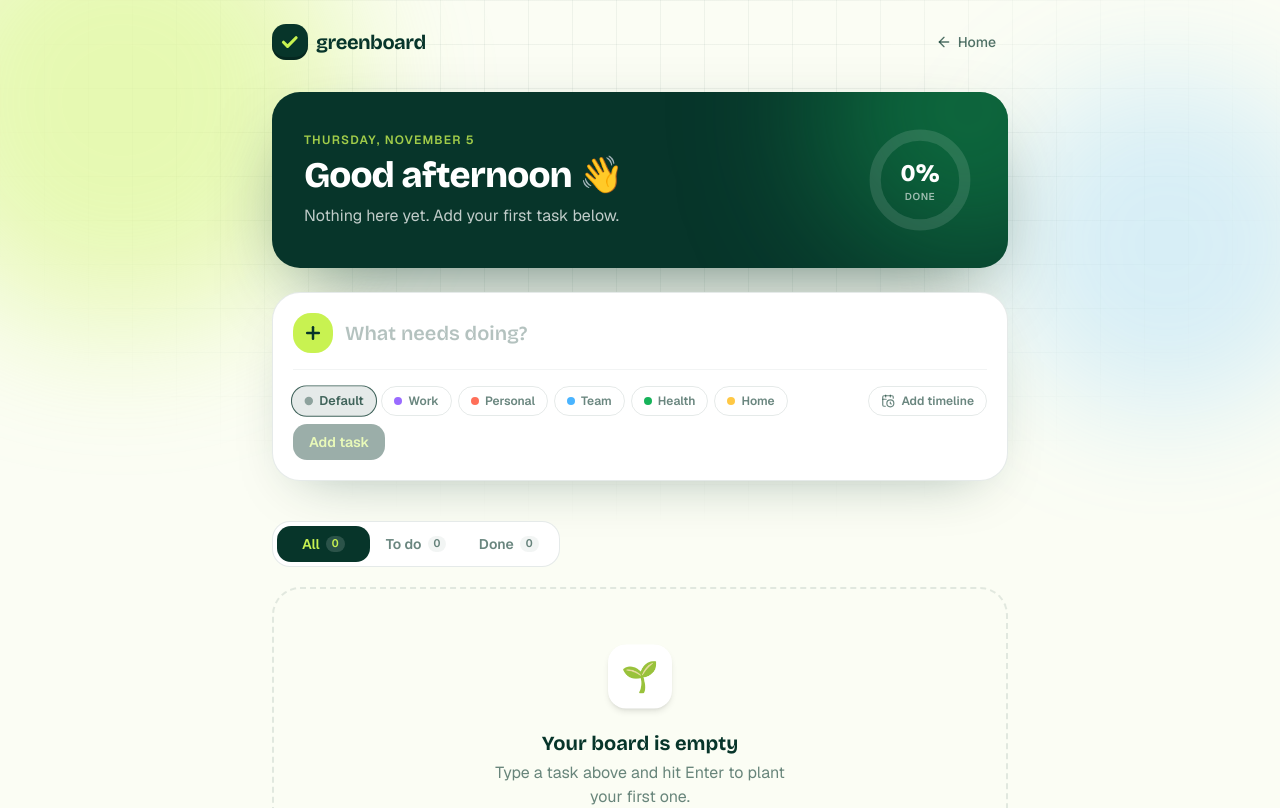
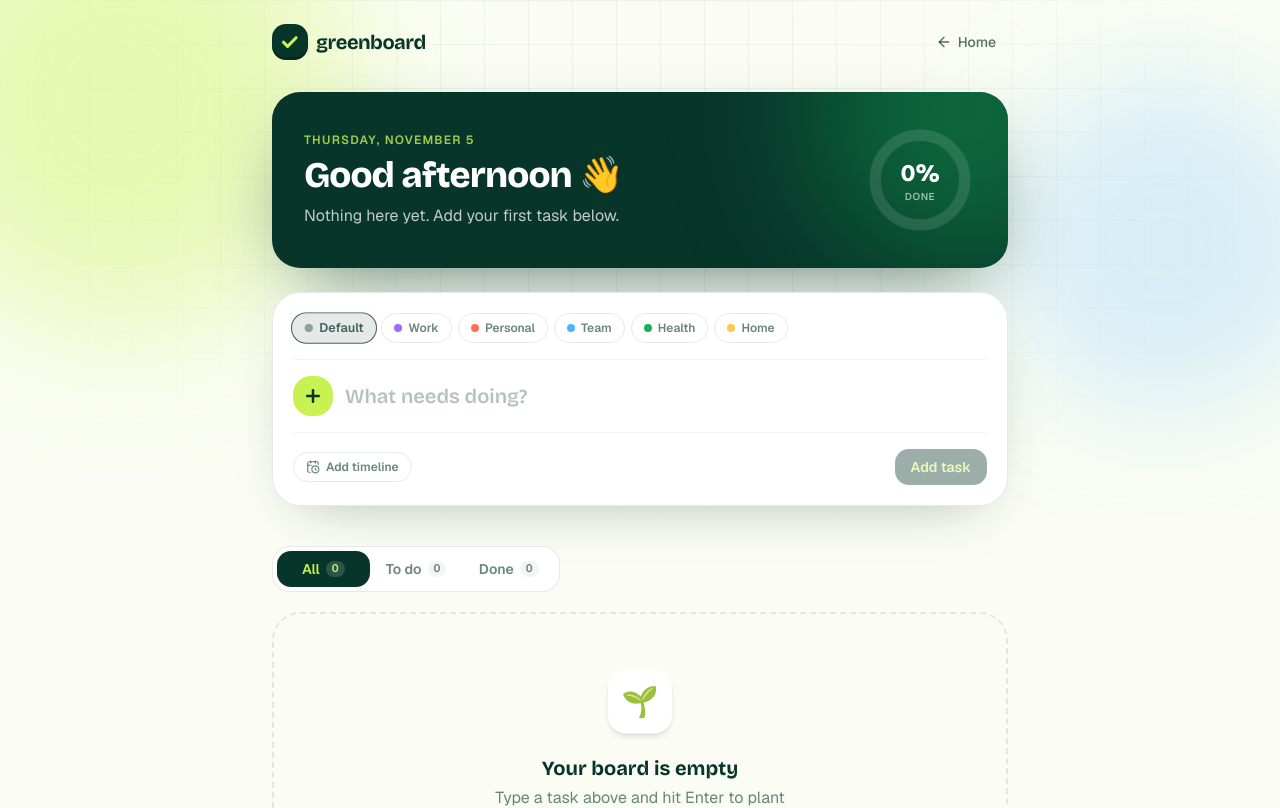
Before and after one commit to chriftech/greenboard, a Next.js app: page /board in a window 1280 px wide. Shown: the top 808 px of the page. Built offline with nearby package versions, Linux system fonts and the light colour scheme.

Commit message:
feat: move tag picker to the top of the new-task form
Tags now come first, above the task input. "Add timeline" and "Add task"
share their own row at the bottom of the form.

```diff
--- a/components/board/board-app.tsx
+++ b/components/board/board-app.tsx
@@ -336,27 +336,8 @@ function Composer() {
       className="gb-rise mt-6 rounded-[28px] border border-forest/10 bg-white p-4 shadow-[0_20px_60px_-30px_rgb(7_53_42/0.4)] sm:p-5"
       style={{ animationDelay: "120ms" }}
     >
-      <label htmlFor="new-task" className="sr-only">
-        New task
-      </label>
-      <div className="flex items-center gap-3">
-        <span className="grid size-10 shrink-0 place-items-center rounded-2xl bg-zest">
-          <Plus className="size-5" strokeWidth={3} />
-        </span>
-        <input
-          ref={inputRef}
-          id="new-task"
-          value={title}
-          onChange={(e) => setTitle(e.target.value)}
-          placeholder="What needs doing?"
-          autoComplete="off"
-          autoFocus
-          maxLength={140}
-          className="min-w-0 flex-1 bg-transparent font-display text-xl font-semibold placeholder:text-forest/30 focus:outline-none"
-        />
-      </div>
-
-      <div className="mt-4 flex flex-wrap items-center gap-2 border-t border-forest/5 pt-4">
+      {/* Tag first, so it's chosen before typing the task. */}
+      <div className="border-b border-forest/5 pb-4">
         <div role="radiogroup" aria-label="Tag" className="flex flex-wrap gap-1.5">
           {TAGS.map((t) => (
             <button
@@ -376,12 +357,34 @@ function Composer() {
             </button>
           ))}
         </div>
+      </div>
 
+      <label htmlFor="new-task" className="sr-only">
+        New task
+      </label>
+      <div className="mt-4 flex items-center gap-3">
+        <span className="grid size-10 shrink-0 place-items-center rounded-2xl bg-zest">
+          <Plus className="size-5" strokeWidth={3} />
+        </span>
+        <input
+          ref={inputRef}
+          id="new-task"
+          value={title}
+          onChange={(e) => setTitle(e.target.value)}
+          placeholder="What needs doing?"
+          autoComplete="off"
+          autoFocus
+          maxLength={140}
+          className="min-w-0 flex-1 bg-transparent font-display text-xl font-semibold placeholder:text-forest/30 focus:outline-none"
+        />
+      </div>
+
+      <div className="mt-4 flex flex-wrap items-center justify-between gap-2 border-t border-forest/5 pt-4">
         <button
           type="button"
           onClick={() => (scheduling ? closeSchedule() : setScheduling(true))}
           aria-expanded={scheduling}
-          className={`ml-auto inline-flex items-center gap-1.5 rounded-full border px-3 py-1.5 text-xs font-semibold transition-colors ${
+          className={`inline-flex items-center gap-1.5 rounded-full border px-3 py-1.5 text-xs font-semibold transition-colors ${
             scheduling
               ? "border-forest bg-forest text-zest"
               : "border-forest/10 text-forest/60 hover:border-forest/25 hover:text-forest"
```
